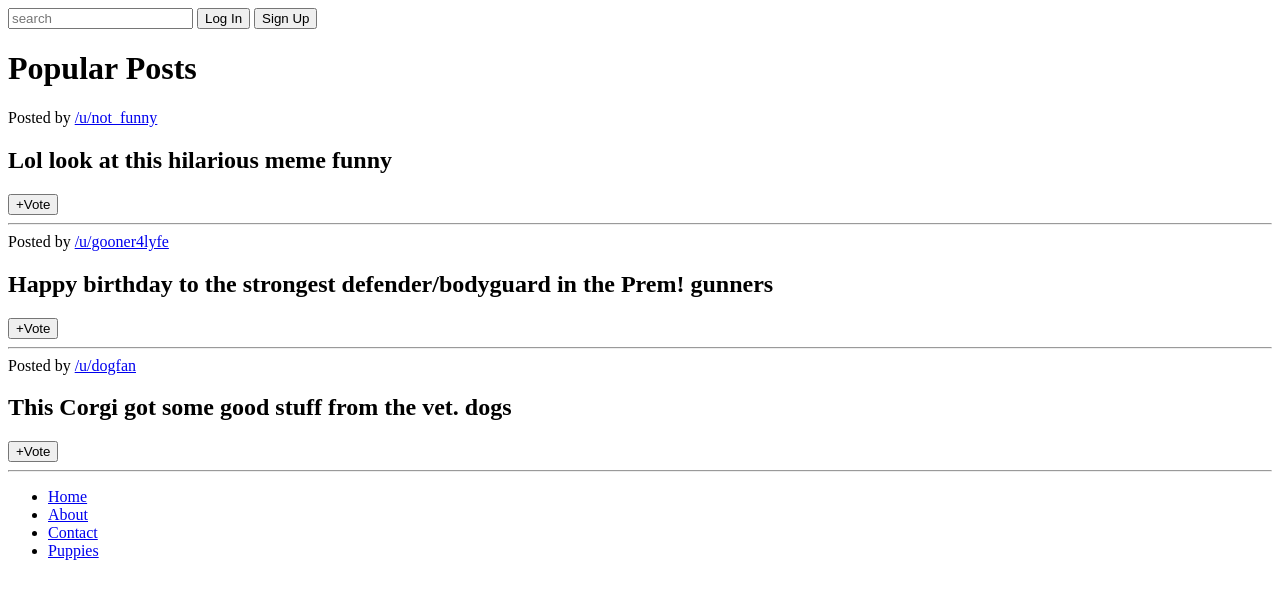
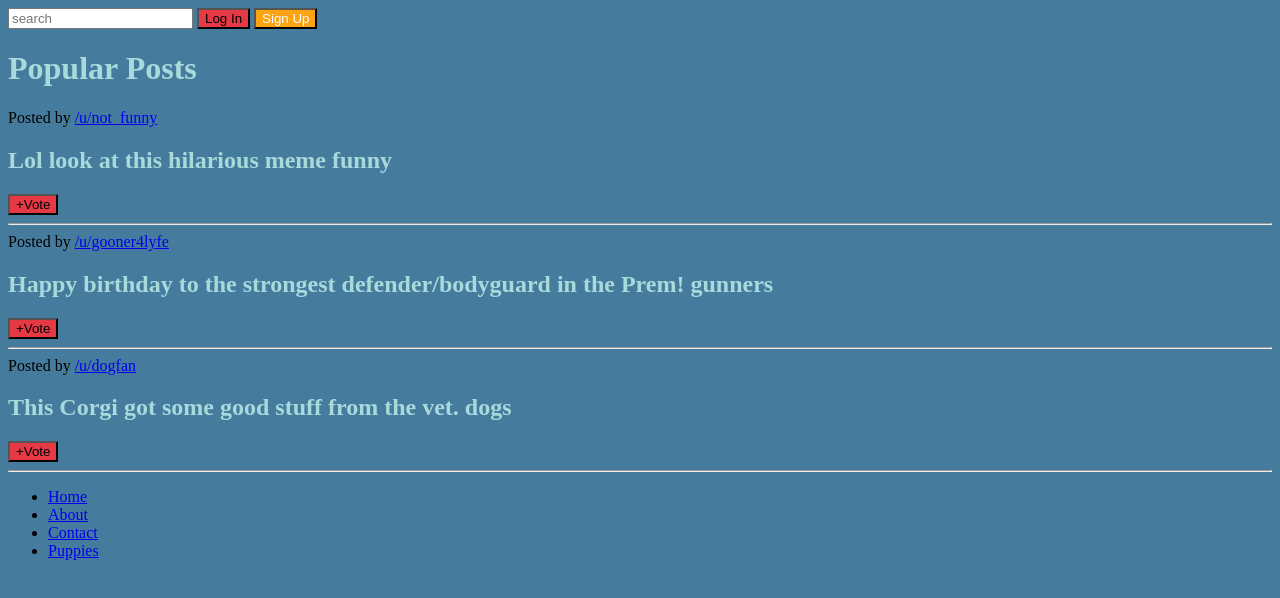
Before and after one commit to alterkait/Web-Development-Bootcamp, a plain HTML site: page Section 7- CSS Selectors/index.html in a window 1280 px wide. Drawn offline with Linux system fonts and the light colour scheme.

Commit message:
id selectors

```diff
--- a/Section 7- CSS Selectors/app.css
+++ b/Section 7- CSS Selectors/app.css
@@ -0,0 +1,16 @@
+body{
+    background-color: #457b9d;
+}
+
+h1, h2{
+    color: #a8dadc;
+}
+
+button{
+    background-color: #e63946;
+}
+
+#signup_button{
+    background-color: #fca311;
+    color: white;
+}
--- a/Section 7- CSS Selectors/index.html
+++ b/Section 7- CSS Selectors/index.html
@@ -12,7 +12,7 @@
     <nav>
         <input type="text" placeholder="search">
         <button>Log In</button>
-        <button>Sign Up</button>
+        <button id="signup_button">Sign Up</button>
     </nav>
     <main>
         <h1>Popular Posts</h1>
```
Also changed, not shown: Section 7- CSS Selectors/notes.txt (added).
